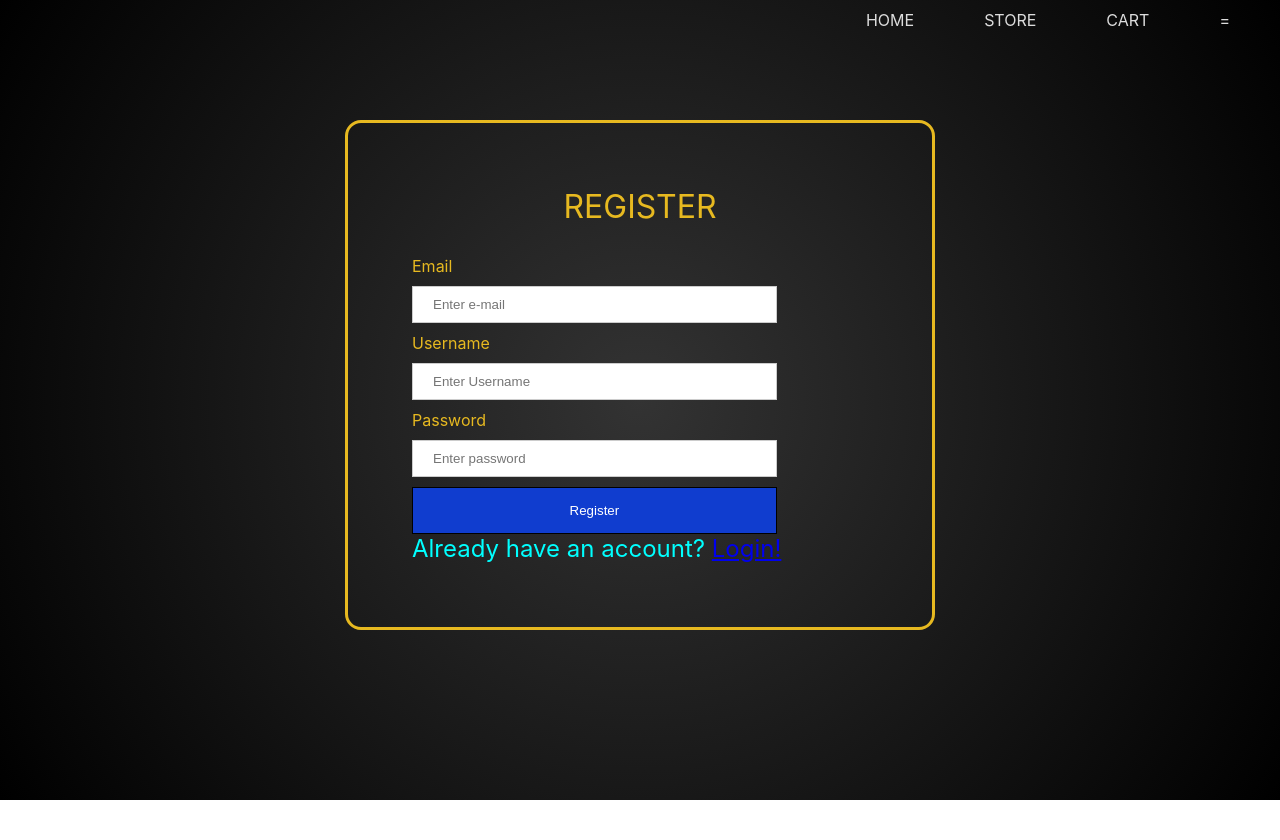
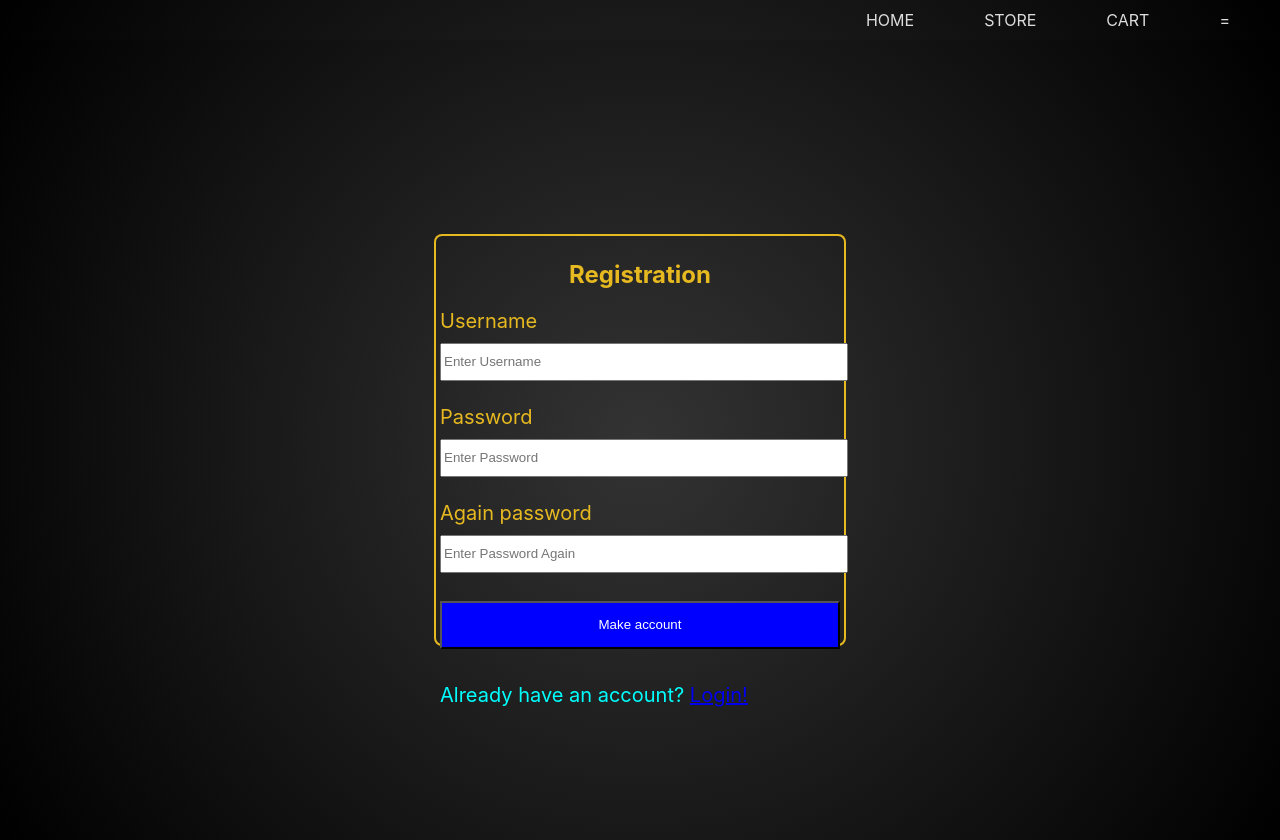
Before and after one commit to ITiboht/Webprojekt, a React (Create React App) app in the folder client/: page /register in a window 1280 px wide. Before the commit the page ends 800 px from the top, so only its background shows below. Built offline with nearby package versions, Linux system fonts and the light colour scheme.

Commit message:
finalform

```diff
--- a/client/src/pages/AccountPage/account.css
+++ /dev/null
@@ -1,60 +0,0 @@
-.login{
-    border: 3px solid #e7b920;
-    margin-left: auto;
-    margin-right: auto;
-    margin-top: 10vh;
-    padding: 8vh;
-    width: 57vh;
-    border-radius: 2vh;
-    display: flex;
-    flex-direction: column;
-    flex: 1;
-}
-
-
-label{
-    color: #e7b920;
-    font-size: medium;
-}
-
-.loginbar {
-  display: flex;
-  justify-content: center;
-  align-items: center;
-  font-size: xx-large;
-  margin-bottom: 30px;
-}
-
-
-
-
-input[type=text], input[type=password] {
-    width: 80%;
-    padding: 10px 20px;
-    margin: 10px 0;
-    display:list-item;
-    border: 1px solid #ccc;
-    box-sizing: border-box;
-  }
-
-  button {
-
-    background-color: #103dcf;
-    color: white;
-    padding: 15px 20px;
-    margin-left: auto;
-    border: 1px solid black;
-    cursor: pointer;
-    width: 80%;
-  }
-
-  button:hover{
-    opacity: 0.6;
-  }
-
-
-.login{
-    font-size: 3vh;
-    user-select: none;
-    color: aqua;
-}
--- a/client/src/pages/AccountPage/account.tsx
+++ b/client/src/pages/AccountPage/account.tsx
@@ -1,61 +1,118 @@
-import { ChakraProvider, Box, Flex, VStack, FormControl, FormLabel, Input, FormErrorMessage, Button } from '@chakra-ui/react';
-import * as React from "react";
-import { createRoot } from "react-dom/client";
-import { Formik, Field } from "formik";
-import './account.css'
+import {
+  Box,
+  Button,
+  Flex,
+  FormControl,
+  FormErrorMessage,
+  FormLabel,
+  Heading,
+  Input,
+  VStack,
+  useToast
+} from '@chakra-ui/react';
 
+import { Formik, Field } from 'formik'
+import React, { useState } from 'react';
+import { AuthService } from './auth-service.tsx';
+import { Link } from 'react-router-dom';
 
-export default function Account() {
-
+const Account = () => {
+  const toast = useToast();
+  const [username] = useState('');
+  const [password] = useState('');
 
   return (
-    <Flex bg="gray.100" align="center" justify="center" h="100vh">
-      <Box bg="white" p={6} rounded="md" w={200}>
+    <Flex bg="radial-gradient(circle, #333 0%, #000000 100%)" align="center" justify="center" h="100vh" color="#F4722B">
+      <Box boxShadow="inset 0 0 0 2px #e7b920" p={6} height="300px" width="400px" borderWidth={1} borderRadius={8}>
+        <Box textAlign={"center"}>
+          <Heading color='#e7b920'>
+            Login
+          </Heading>
+        </Box>
         <Formik
+          enableReinitialize
           initialValues={{
-            username: "",
-            password: ""
+            username: username,
+            password: password
           }}
-          onSubmit={(values) => {
-            alert(JSON.stringify(values, null, 2));
+          onSubmit={async (values) => {
+            try {
+              await AuthService.login(values.username, values.password);
+
+            } catch (e: any) {
+              if (e.response.status === 401) {
+                toast({
+                  title: 'Login',
+                  description: "Wrong username or password!",
+                  status: 'error',
+                  position: 'top',
+                  duration: 5000,
+                  isClosable: true,
+                });
+              } else if (e.response.status !== 200) {
+                toast({
+                  title: 'Login',
+                  description: "Something bad happpened, try again!",
+                  status: 'error',
+                  position: 'top',
+                  duration: 5000,
+                  isClosable: true,
+                });
+              }
+            }
           }}
         >
           {({ handleSubmit, errors, touched }) => (
             <form onSubmit={handleSubmit}>
               <VStack spacing={4} align="flex-start">
-                <FormControl>
-                  <FormLabel htmlFor="username">Username</FormLabel>
+                <FormControl
+                  isInvalid={!!errors.username && touched.username}>
+                  <FormLabel marginBottom='10px' fontSize='20px' color='#e7b920' htmlFor="username">Username</FormLabel>
                   <Field
                     as={Input}
+                    marginBottom='20px'
+                    placeholder="Enter Username"
+                    width="50vh"
+                    height="4vh"
                     id="username"
                     name="username"
+                    type="username"
                     variant="filled"
-                  />
+                    />
+                  <FormErrorMessage>{errors.username}</FormErrorMessage>
                 </FormControl>
-                <FormControl isInvalid={!!errors.password && touched.password}>
-                  <FormLabel htmlFor="password">Password</FormLabel>
+                <FormControl
+                  isInvalid={!!errors.password && touched.password}>
+                  <FormLabel marginBottom='10px' fontSize='20px' color='#e7b920' htmlFor="password">Password</FormLabel>
                   <Field
                     as={Input}
+                    width="50vh"
+                    height="4vh"
+                    marginBottom='20px'
+                    placeholder="Enter Password"
                     id="password"
                     name="password"
                     type="password"
                     variant="filled"
-                    validate={(value) => {
-                      if (value.length < 6) {
-                        return "Password should be over 6 characters.";
-                      }
-                    }}
-                  />
+                   />
                   <FormErrorMessage>{errors.password}</FormErrorMessage>
                 </FormControl>
-                <Button type="submit" colorScheme="green" w="full">
+                <Button marginBottom='30px' color='white' bg='blue' type="submit"  width="50vh" height='6vh' mt={4}>
                   Login
                 </Button>
+                <span className="psw"  style={{ color: "aqua", fontSize:"20px" }}>
+                  Dont have an account?
+                  <Link to="/register">
+                    Register!
+                  </Link>
+                  </span>
               </VStack>
             </form>
           )}
         </Formik>
       </Box>
     </Flex>
-  );
+  )
 }
+
+export default Account
--- a/client/src/pages/RegisterPage/register.css
+++ /dev/null
@@ -1,62 +0,0 @@
-.register{
-    border: 3px solid #e7b920;
-    margin-left: auto;
-    margin-right: auto;
-    margin-top: 10vh;
-    padding: 8vh;
-    width: 57vh;
-    border-radius: 2vh;
-    display: flex;
-    flex-direction: column;
-    flex: 1;
-}
-
-
-
-label{
-      color: #e7b920;
-      font-size: medium;
-}
-
-
-.registerbar{
-    display: flex;
-    justify-content: center;
-    align-items: center;
-    font-size: xx-large;
-    margin-bottom: 30px;
-}
-
-
-
-input[type=text], input[type=password] {
-      width: 80%;
-      padding: 10px 20px;
-      margin: 10px 0;
-      display:list-item;
-      border: 1px solid #ccc;
-      box-sizing: border-box;
-}
-
-button {
-
-      background-color: #103dcf;
-      color: white;
-      padding: 15px 20px;
-      margin-left: auto;
-      border: 1px solid black;
-      cursor: pointer;
-      width: 80%;
-}
-
-    button:hover{
-      opacity: 0.6;
-}
-
-
-.psw{
-      font-size: 3vh;
-      user-select: none;
-      color:aqua
-
-}
--- a/client/src/pages/RegisterPage/register.tsx
+++ b/client/src/pages/RegisterPage/register.tsx
@@ -1,37 +1,129 @@
-import React from 'react'
-import './register.css'
-import { Link } from 'react-router-dom'
+import React, { useState } from 'react';
+import { Formik, Field } from 'formik'
+import { Box, Button, Flex, FormControl, FormErrorMessage, FormLabel, Heading, Input, VStack, useToast } from '@chakra-ui/react';
+import { AuthService } from '../AccountPage/auth-service.tsx';
+import { Link } from 'react-router-dom';
 
-export default function Account() {
-
+const Registration = () => {
+  const toast = useToast();
+  const [password, setPassword] = useState("");
   return (
-  <div className="form">
-    <div className='register'>
-    <label className='registerbar'>REGISTER</label>
-    <form>
-      <div className="input-container">
-        <label>Email </label>
-        <input type="text" placeholder='Enter e-mail' name="email" required />
-      </div>
-
-      <div className="input-container">
-        <label>Username </label>
-        <input type="text" placeholder='Enter Username' name="uname" required />
-      </div>
-
-      <div className="input-container">
-        <label>Password </label>
-        <input type="password" placeholder='Enter password' name="pass" required />
-      </div>
-
-      <div className="button-container">
-        <button type='submit'>Register</button>
-      </div>
-
-    <span className="psw">Already have an account? <Link to="/account">Login!</Link></span>
-
-    </form>
-    </div>
-    </div>
+    <Flex bg="radial-gradient(circle, #333 0%, #000000 100%)" align="center" justify="center" h="100vh" color="#F4722B">
+      <Box boxShadow="inset 0 0 0 2px #e7b920" p={6} height="400px" width="400px" borderWidth={1} borderRadius={8} >
+        <Box textAlign={"center"}>
+          <Heading color='#e7b920'>
+            Registration
+          </Heading>
+        </Box>
+        <Formik
+          initialValues={{
+            username: "",
+            password: "",
+            passwordMatch: ""
+          }}
+          onSubmit={async (values, { resetForm }) => {
+            try {
+              await AuthService.registration(values.username, values.password, toast);
+            } catch (e: any) {
+              if (e.response.status === 409) {
+                toast({
+                  title: 'Registration',
+                  description: "Username already taken!",
+                  status: 'error',
+                  position: 'top',
+                  duration: 5000,
+                  isClosable: true,
+                });
+              } else if (e.response.status !== 201) {
+                toast({
+                  title: 'Registration',
+                  description: "Something bad happened!",
+                  status: 'error',
+                  position: 'top',
+                  duration: 5000,
+                  isClosable: true,
+                });
+              }
+            }
+            resetForm();
+          }}
+        >
+          {({ handleSubmit, errors, touched }) => (
+            <form onSubmit={handleSubmit}>
+              <VStack spacing={4} align="flex-start">
+                <FormControl
+                  isInvalid={!!errors.username && touched.username}>
+                  <FormLabel marginBottom='10px' fontSize='20px' color='#e7b920' htmlFor="username">Username</FormLabel>
+                  <Field
+                    as={Input}
+                    marginBottom='20px'
+                    width="50vh"
+                    height="4vh"
+                    placeholder="Enter Username"
+                    id="username"
+                    name="username"
+                    type="text"
+                    variant="filled"
+                  />
+                  <FormErrorMessage>{errors.username}</FormErrorMessage>
+                </FormControl>
+                <FormControl
+                  isInvalid={!!errors.password && touched.password}>
+                  <FormLabel marginBottom='10px' fontSize='20px' color='#e7b920' htmlFor="password">Password</FormLabel>
+                  <Field
+                    as={Input}
+                    id="password"
+                    width="50vh"
+                    height="4vh"
+                    marginBottom='20px'
+                    placeholder="Enter Password"
+                    name="password"
+                    type="password"
+                    variant="filled"
+                    validate={(value: string) => {
+                      if (value.length <= 8) {
+                        return "Password must be a minimum of 8 characters!";
+                      } else if (!/^[A-Z]/.test(value)) {
+                        return "Password must start with a capital letter!";
+                      } else {
+                        setPassword(value);
+                      }
+                    }}
+                  />
+                  <FormErrorMessage>{errors.password}</FormErrorMessage>
+                </FormControl>
+                <FormControl
+                  isInvalid={!!errors.passwordMatch && touched.passwordMatch}>
+                  <FormLabel marginBottom='10px' fontSize='20px' color='#e7b920' htmlFor="passwordMatch">Again password</FormLabel>
+                  <Field
+                    as={Input}
+                    id="passwordMatch"
+                    width="50vh"
+                    height="4vh"
+                    marginBottom='20px'
+                    placeholder="Enter Password Again"
+                    name="passwordMatch"
+                    type="password"
+                    variant="filled"
+                    validate={(value: string) => {
+                      if (value !== password) {
+                        return "Passwords don't matching!"
+                      }
+                    }}
+                  />
+                  <FormErrorMessage>{errors.passwordMatch}</FormErrorMessage>
+                </FormControl>
+                <Button marginBottom='30px' color='white' bg='blue' type="submit"  width="50vh" height='6vh' mt={4}>
+                  Make account
+                </Button>
+                <span className="tologin" style={{ color: "aqua", fontSize:"20px" }}>Already have an account? <Link to="/account">Login!</Link></span>
+              </VStack>
+            </form>
+          )}
+        </Formik>
+      </Box>
+    </Flex>
   )
 }
+
+export default Registration
```
Also changed, not shown: client/src/pages/AccountPage/auth-service.tsx (+3 -15 lines), client/src/pages/AccountPage/login-schema.tsx (deleted, +0 -10 lines).
